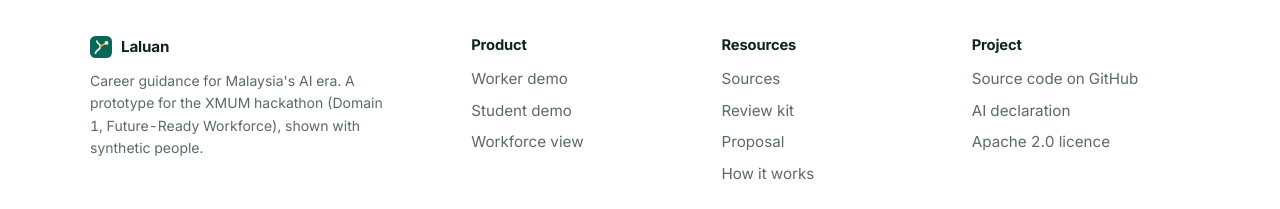
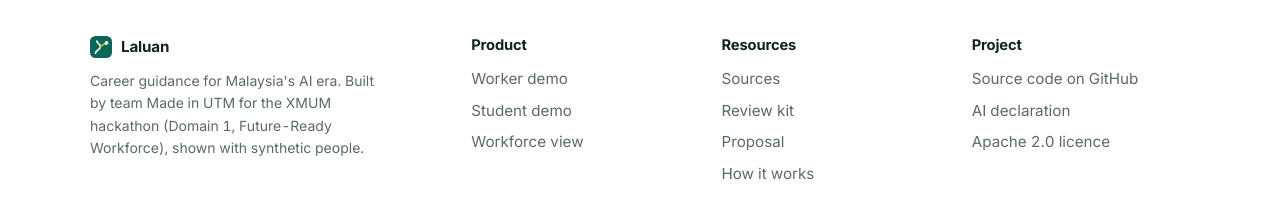
Before and after one commit to tanhongsheng050204-code/SDC-HACKATHON-2026---MADE-IN-UTM, a React (Vite) app in the folder frontend/: page / in a window 1280 px wide. Shown: the part 5432-5641 px from the top of the page. Built offline with nearby package versions, Linux system fonts and the light colour scheme; no server answers.

Commit message:
Add the team name, Made in UTM, to the README and landing footer

```diff
--- a/frontend/src/screens/landing/Landing.tsx
+++ b/frontend/src/screens/landing/Landing.tsx
@@ -142,7 +142,7 @@ export function Landing({ nav, banners, model, prefs, onStart, onDemo, onHr, onS
         <div className="site-footer-inner">
           <div className="footer-about">
             <span className="brand"><LogoMark size={22} /><span>Laluan</span></span>
-            <p className="footer-blurb">{t("landing.tag")}. A prototype for the XMUM hackathon (Domain 1, Future-Ready Workforce), shown with synthetic people.</p>
+            <p className="footer-blurb">{t("landing.tag")}. Built by team Made in UTM for the XMUM hackathon (Domain 1, Future-Ready Workforce), shown with synthetic people.</p>
           </div>
           <div>
             <h3>Product</h3>
```
Also changed, not shown: 1 other file (tests, documents, lock files or other folders).
